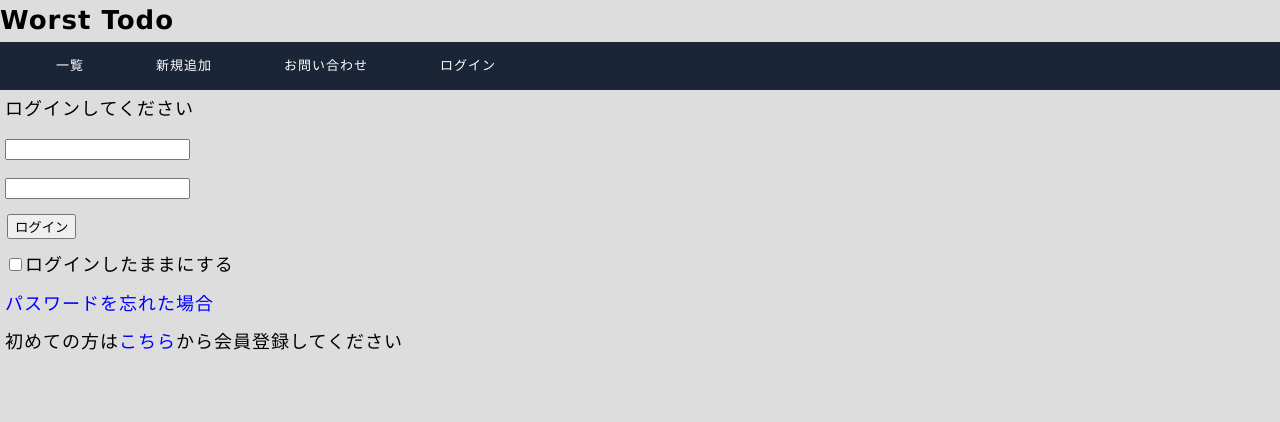
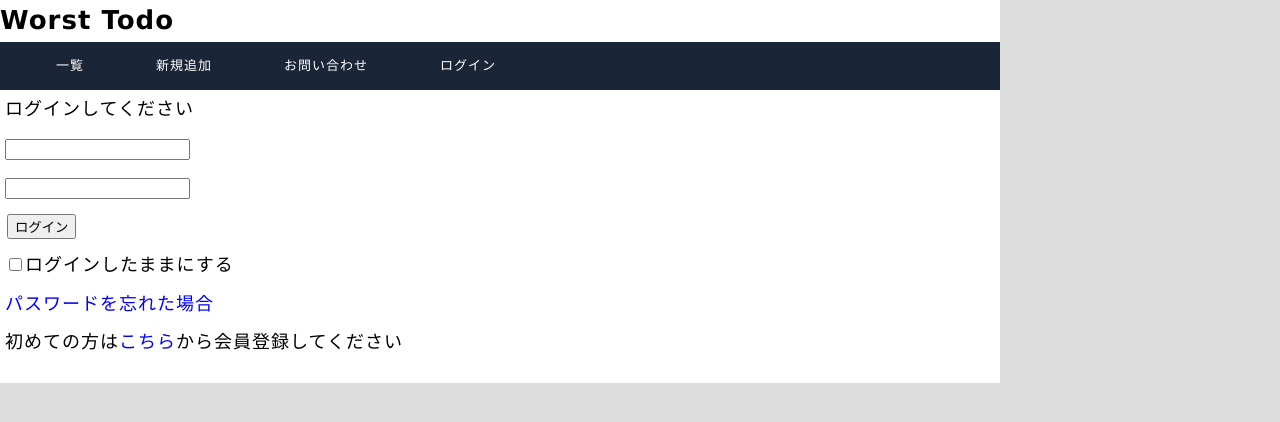
Before and after one commit to freee/badtodo-rails, a React (Create React App) app in the folder frontend/app/: page /login in a window 1280 px wide. Shown: the top 422 px of the page. Built offline with nearby package versions, Linux system fonts and the light colour scheme.

Commit message:
デザインの変更

```diff
--- a/frontend/app/src/App.tsx
+++ b/frontend/app/src/App.tsx
@@ -35,10 +35,11 @@ function App() {
 
 
   return (
-    <div>
+    <div className="Sub">
       <h1>Worst Todo</h1>
       <Navbar loggedIn={loggedIn} isAdmin={isAdmin}/>
       <Router loggedIn={loggedIn} isAdmin={isAdmin} setLoggedIn={setLoggedIn} setIsAdmin={setIsAdmin}/>
+      <br/>
     </div>
   );
 }
--- a/frontend/app/src/components/UserList.tsx
+++ b/frontend/app/src/components/UserList.tsx
@@ -27,15 +27,13 @@ const UserList:React.FC<UserListProps> = (users) => {
     </tr>
     );
     return(
-    <div>
         <form>
-        <table id="data-table">
-            <thead><tr><th>ID</th><th>パスワード</th><th>メールアドレス</th><th>アイコン</th><th>種別</th></tr></thead>
-        <tbody>{information}</tbody>
-        </table><br/>
-        <Link to ='/new-todo'>新規追加</Link><br/>
+            <table id="data-table">
+                <thead><tr><th>ID</th><th>パスワード</th><th>メールアドレス</th><th>アイコン</th><th>種別</th></tr></thead>
+            <tbody>{information}</tbody>
+            </table><br/>
+            <Link to ='/new-todo'>新規追加</Link><br/>
         </form>
-    </div>
     );
 }
 export default UserList;
--- a/frontend/app/src/views/Login.tsx
+++ b/frontend/app/src/views/Login.tsx
@@ -52,7 +52,7 @@ export const Login:React.FC<any>=({setLoggedIn,setIsAdmin})=>{
 
 
     return(
-    <div className="loginContainer">
+    <div className="Sub">
         <form onSubmit={handleLogin}>
             <table>
                 <tr><td>ログインしてください</td></tr>
--- a/frontend/app/src/views/NewToDo.tsx
+++ b/frontend/app/src/views/NewToDo.tsx
@@ -66,7 +66,6 @@ export default function NewToDo(){
 	};
 
     return (
-    <div className="Sub">
         <form onSubmit={handleTodoCreate}>
         todo新規登録
             <table className="formTable">
@@ -98,6 +97,5 @@ export default function NewToDo(){
                 </tbody>
             </table>
         </form>
-    </div>
     );
 }
--- a/frontend/app/src/views/ToDoList.tsx
+++ b/frontend/app/src/views/ToDoList.tsx
@@ -64,7 +64,6 @@ export const ToDoList: React.FC = () => {
 		});
 	};
     return(
-    <div>
         <form>
             <div className="search"><input type="text"/><button>検索</button>あいまい検索<input type="checkbox"/></div>
             <table id="data-table">
@@ -75,8 +74,6 @@ export const ToDoList: React.FC = () => {
                     <button type="submit" name="process" value="donelist">完了</button>
                     <button type="submit" name="process" value="exportlist">エクスポート</button>
         </form>
-        <br/>
-    </div>
     );
 }
 
--- a/frontend/app/src/views/UpdateToDo.tsx
+++ b/frontend/app/src/views/UpdateToDo.tsx
@@ -82,7 +82,7 @@ export default function UpdateToDo(){
 	};
 
     return (
-    <form className="Sub" onSubmit = {handleTodoCreate}>
+    <form onSubmit = {handleTodoCreate}>
         ToDo編集
         <table className="formTable">
             <tbody>
```
